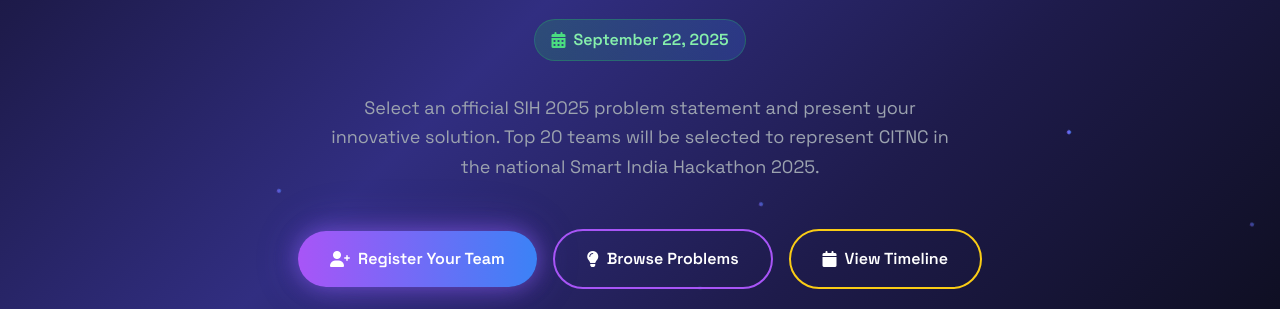
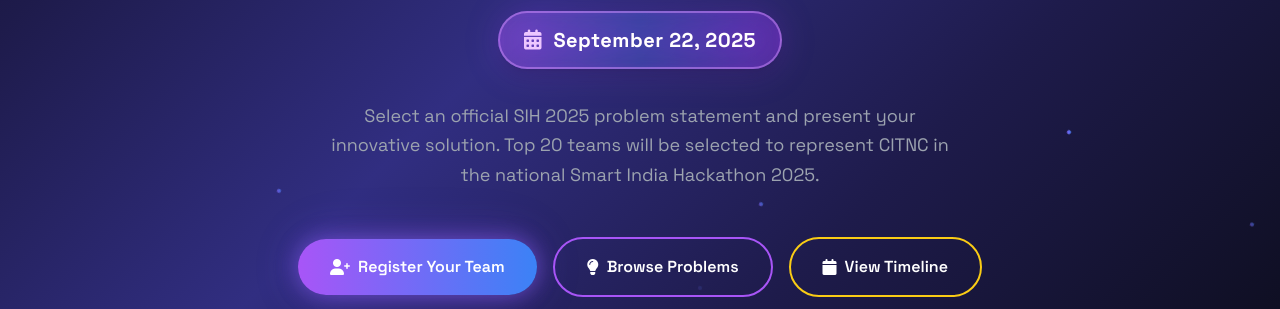
Before and after one commit to gowrish005/CITNC-IH-SIH, a plain HTML site: page index.html in a window 1280 px wide. Shown: the part 491-800 px from the top of the page. Drawn offline with nearby package versions, Linux system fonts and the light colour scheme; animation ran at ten frames a second.

Commit message:
minor coloring

```diff
--- a/index.html
+++ b/index.html
@@ -144,11 +144,21 @@
                 Internal Hackathon - CITNC
             </h3>
             <div class="mb-4 sm:mb-6 md:mb-8">
-                <div class="inline-flex items-center px-4 py-2 bg-gradient-to-r from-green-500/20 to-blue-500/20 border border-green-500/30 rounded-full">
-                    <i class="fas fa-calendar-alt text-green-400 mr-2"></i>
-                    <span class="text-green-300 font-semibold text-sm sm:text-base">September 22, 2025</span>
+                <div class="inline-flex items-center px-6 py-3 bg-gradient-to-r from-purple-500/30 via-blue-500/20 to-purple-600/30 border-2 border-purple-400/50 rounded-full shadow-lg backdrop-blur-sm shimmer-effect">
+                    <i class="fas fa-calendar-alt text-purple-300 text-xl mr-3"></i>
+                    <span class="text-purple-100 font-bold text-lg sm:text-xl tracking-wide">September 22, 2025</span>
                 </div>
             </div>
+            <style>
+            @keyframes shimmer {
+                0% { filter: brightness(1) drop-shadow(0 0 5px rgba(147, 51, 234, 0.3)); }
+                50% { filter: brightness(1.1) drop-shadow(0 0 15px rgba(147, 51, 234, 0.6)); }
+                100% { filter: brightness(1) drop-shadow(0 0 5px rgba(147, 51, 234, 0.3)); }
+            }
+            .shimmer-effect {
+                animation: shimmer 2s ease-in-out infinite;
+            }
+            </style>
             <p class="text-xs xs:text-sm sm:text-base md:text-lg text-gray-400 mb-6 sm:mb-8 md:mb-12 max-w-2xl mx-auto leading-relaxed px-3 sm:px-4">
                 Select an official SIH 2025 problem statement and present your innovative solution.
                 Top 20 teams will be selected to represent CITNC in the national Smart India Hackathon 2025.
```
